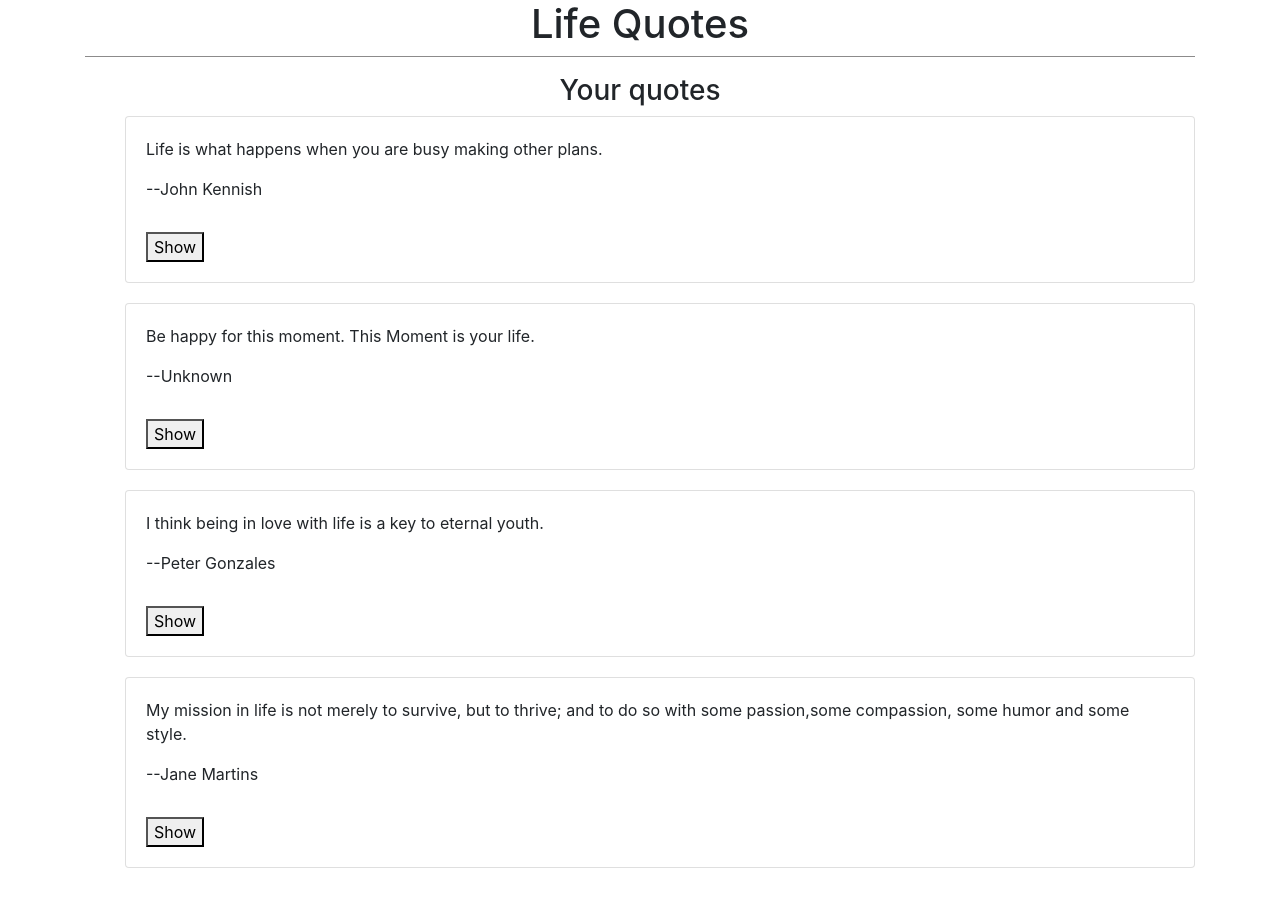
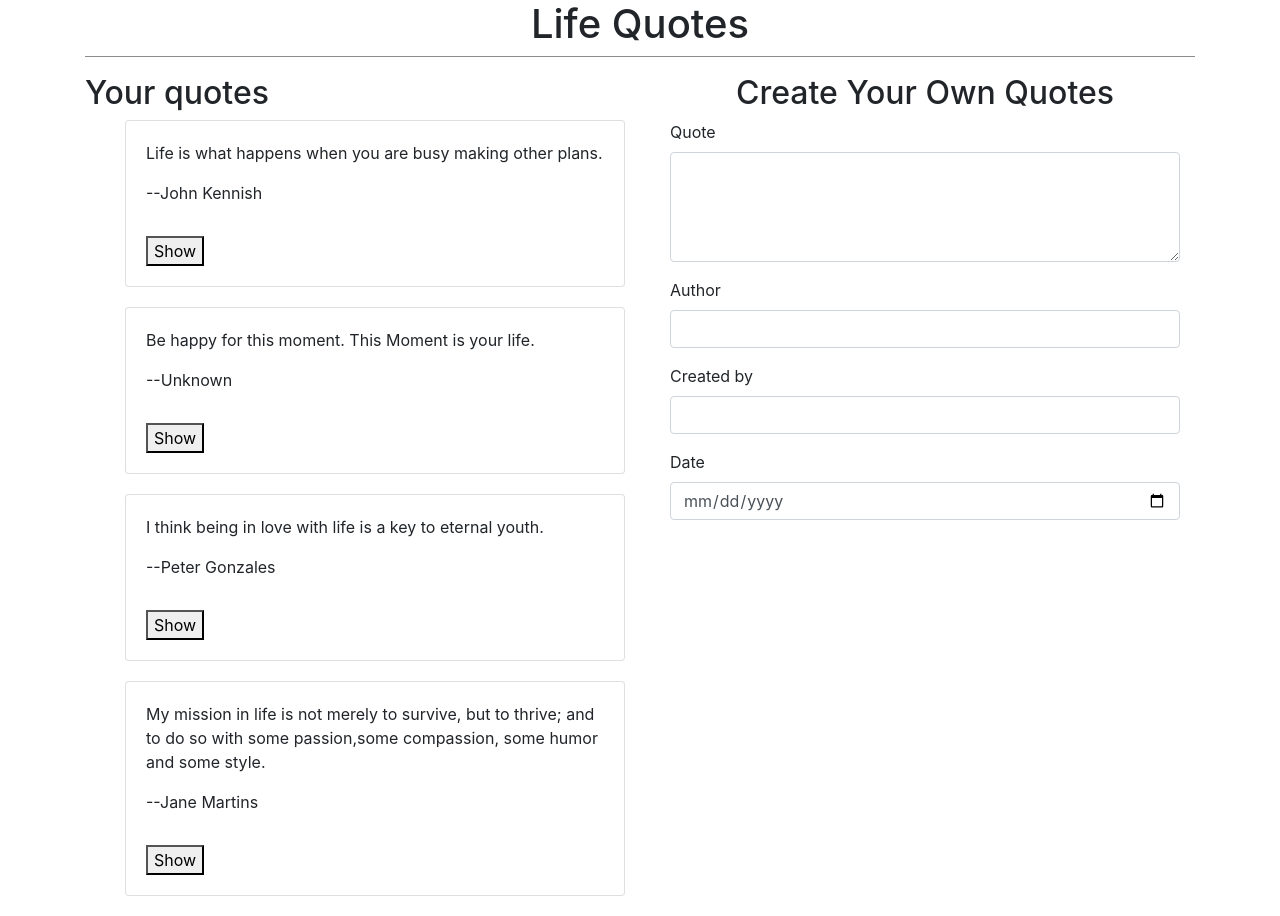
Before and after one commit to Brian23-eng/Quotes, an Angular app: page / in a window 1280 px wide. Before the commit the page ends 888 px from the top, so only its background shows below. Built offline with nearby package versions, Linux system fonts and the light colour scheme.

Commit message:
create a form component, add the selector to quote component html file and put it in column for

```diff
--- a/src/app/quote-form/quote-form.component.html
+++ b/src/app/quote-form/quote-form.component.html
@@ -1,6 +1,5 @@
 <div class="container-fluid">
     <h2 class="text-center">Create Your Own Quotes</h2>
-    <hr>
     <form action="">
         <div class="form-group">
             <label for="quo">Quote</label>
--- a/src/app/quotes/quotes.component.html
+++ b/src/app/quotes/quotes.component.html
@@ -2,7 +2,9 @@
     <h1>Life Quotes</h1>
     <hr class="styl">
 
-    <h3>Your quotes</h3>
+    <div class="row">
+        <div class="col-md-6">
+            <h2>Your quotes</h2>
             <ul>
                 <div class="card card-body" *ngFor='let quote of quotes'>
                     <p> {{quote.name}}.</p>
@@ -16,10 +18,13 @@
                     <div>
                         <button (click)="toggle()" id="btn">{{ details }}</button>
                     </div>
-
-
-
-
                 </div>
             </ul>
         </div>
+
+        <div class="col-md-6">
+            <app-quote-form></app-quote-form>
+
+        </div>
+    </div>
+</div>
```
Lines whose indentation alone changed are shown as unchanged.
